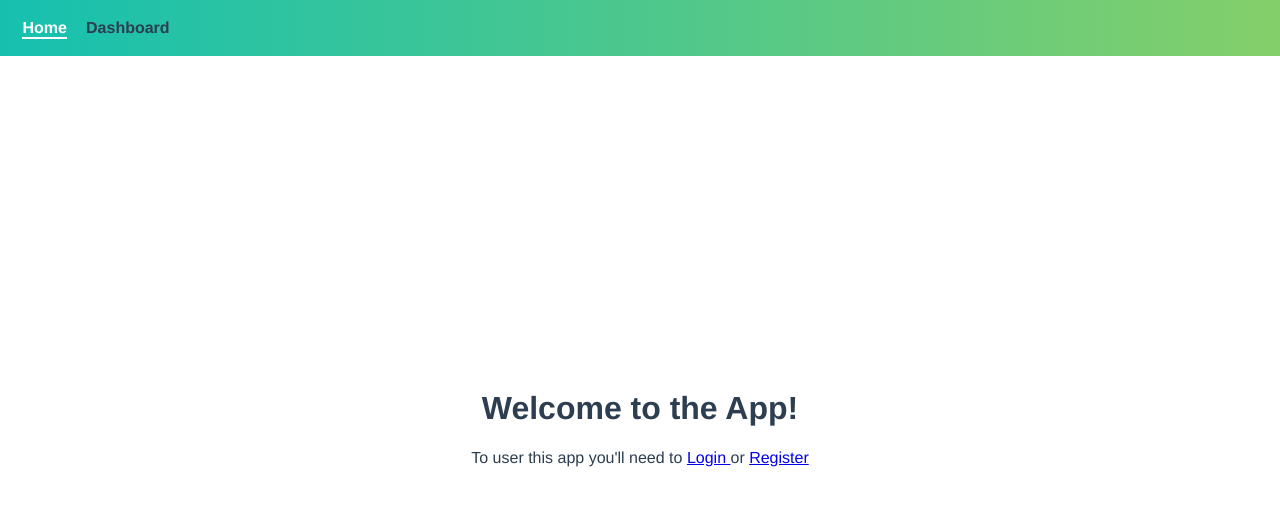
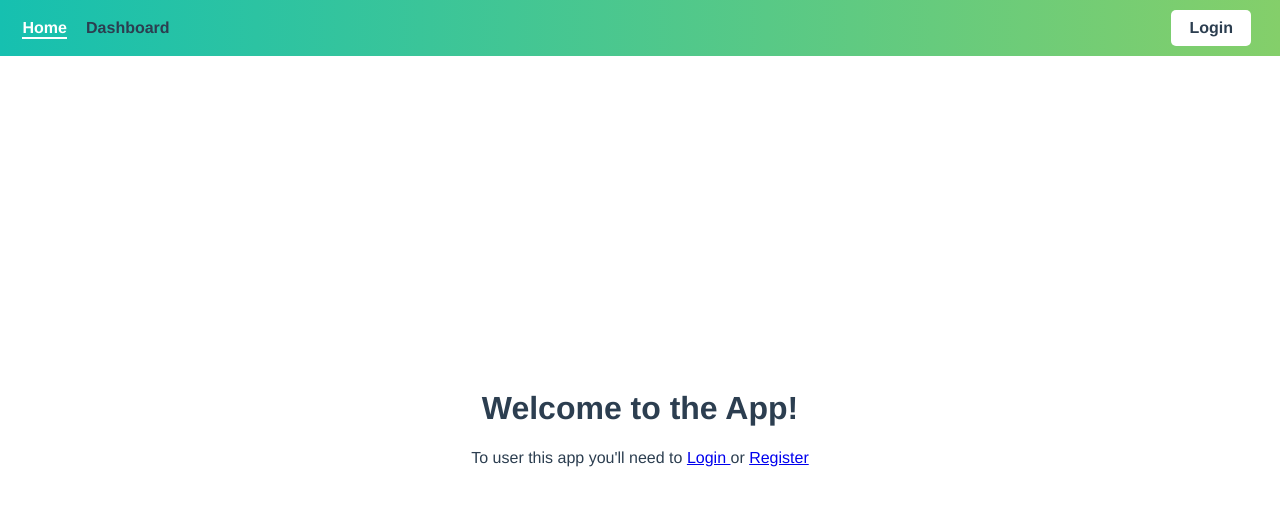
Before and after one commit to himars3290/authenticationUsingVue, a Vue app: page / in a window 1280 px wide. Shown: the top 506 px of the page. Built offline with nearby package versions, Linux system fonts and the light colour scheme.

Commit message:
create getters called loggedIn to check the login status of user

```diff
--- a/src/components/AppNav.vue
+++ b/src/components/AppNav.vue
@@ -6,11 +6,20 @@
     <router-link to="/dashboard">
       Dashboard
     </router-link>
+    <router-link v-if="!loggedIn" class="button" to="/login">
+      Login
+    </router-link>
   </div>
 </template>
 
 <script>
-export default {}
+  import {authComputed} from "../vuex/helpers";
+
+  export default {
+    computed: {
+      ...authComputed
+    }
+  }
 </script>
 
 <style lang="scss" scoped>
--- a/src/main.js
+++ b/src/main.js
@@ -1,7 +1,7 @@
 import Vue from 'vue'
 import App from './App.vue'
 import router from './router'
-import store from './store'
+import store from './vuex/store'
 
 Vue.config.productionTip = false
 
--- a/src/views/Home.vue
+++ b/src/views/Home.vue
@@ -1,7 +1,7 @@
 <template>
   <div class="home">
     <h1>Welcome to the App!</h1>
-    <div>
+    <div v-if="!loggedIn">
       To user this app you'll need to
       <router-link to="/login">
         Login
@@ -15,5 +15,11 @@
 </template>
 
 <script>
-  export default {}
+  import {authComputed} from "../vuex/helpers";
+
+  export default {
+    computed: {
+      ...authComputed
+    }
+  }
 </script>
--- /dev/null
+++ b/src/vuex/helpers.js
@@ -0,0 +1,5 @@
+import { mapGetters} from "vuex";
+
+export const authComputed = {
+  ...mapGetters(['loggedIn'])
+};
--- a/src/store.js
+++ b/src/vuex/store.js
@@ -18,7 +18,7 @@ export default new Vuex.Store({
     }
   },
   actions: {
-    register({commit}, credentials){
+    register({commit}, credentials) {
       return axios.post('//localhost:3000/register', credentials).then(
         ({data}) => {
           commit('SET_USER_DATA', data)
@@ -26,12 +26,18 @@ export default new Vuex.Store({
       )
     },
 
-    login({commit}, credentials){
+    login({commit}, credentials) {
       return axios.post('//localhost:3000/login', credentials).then(
         ({data}) => {
           commit('SET_USER_DATA', data)
         }
       )
-    },
+    }
+
+  },
+  getters: {
+    loggedIn(state) {
+      return !!state.user;
+    }
   }
 })
```
Lines whose indentation alone changed are shown as unchanged.
